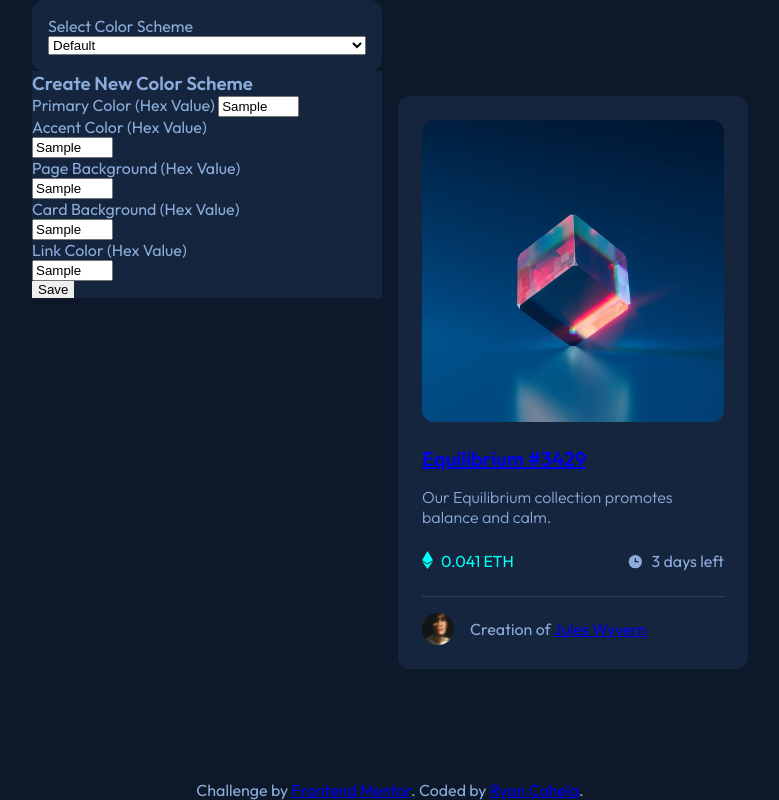
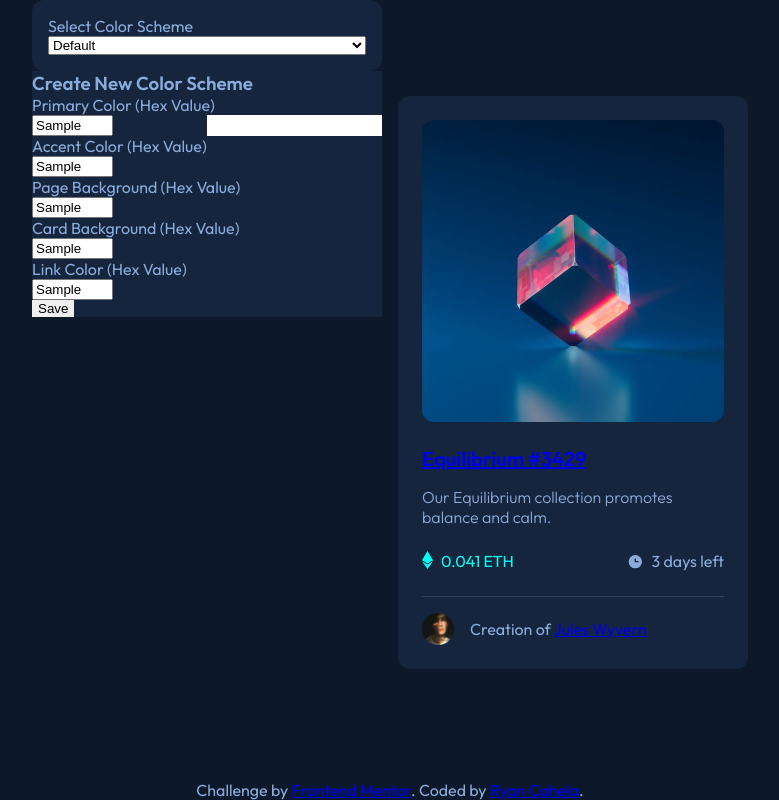
Before and after one commit to RyanCahela/12_09_21_NFT_Card_Mockup, a website built with Parcel: page src/index.html in a window 1280 px wide. Both pictures are taken after typing "Sample", "Sample", "Sample", "Sample", "Sample" into the empty fields and a click on the button "Save". Shown: the whole page, without its empty margins (250-1029 px from the left). Built offline with nearby package versions, Linux system fonts and the light colour scheme.

Commit message:
color preview component formats string on input event

```diff
--- a/src/create_new_color_scheme.js
+++ /dev/null
@@ -1,9 +0,0 @@
-(function create_new_color_scheme() {
-  const createNewSchemeForm = document.querySelector(
-    ".js-create-new-scheme-form"
-  );
-
-  createNewSchemeForm.addEventListener("submit", (e) => {
-    e.preventDefault();
-  });
-})();
--- a/src/index.html
+++ b/src/index.html
@@ -51,18 +51,23 @@
           "
         >
           <h3>Create New Color Scheme</h3>
-          <div class="js-new-color-input">
-            <label for="primary-color">Primary Color (Hex Value)</label>
+          <div class="js-new-color-input new-color-input">
+            <label class="new-color-input__label" for="js-primary-color"
+              >Primary Color (Hex Value)</label
+            >
             <input
-              class="input"
+              class="new-color-input__input"
               name="primary-color"
-              id="primary-color"
+              id="js-primary-color"
               minlength="3"
               type="text"
               maxlength="7"
               size="7"
             />
-            <div class="color-preview js-color-preview"></div>
+            <span
+              class="new-color-input__preview"
+              id="js-primary-color-preview"
+            ></span>
           </div>
           <label for="primary-accent-color">Accent Color (Hex Value)</label>
           <input
@@ -165,7 +170,7 @@
         </div>
       </footer>
     </div>
-    <script src="select_color_scheme.js"></script>
-    <script src="create_new_color_scheme.js"></script>
+    <script src="./js/select_color_scheme.js"></script>
+    <script src="./js/create_new_color_scheme.js"></script>
   </body>
 </html>
--- /dev/null
+++ b/src/js/create_new_color_scheme.js
@@ -0,0 +1,26 @@
+(function create_new_color_scheme() {
+  const createNewSchemeForm = document.querySelector(
+    ".js-create-new-scheme-form"
+  );
+
+  const primaryColorInput = document.querySelector("#js-primary-color");
+  const primaryColorPreview = document.querySelector(
+    "#js-primary-color-preview"
+  );
+
+  primaryColorInput.addEventListener("input", (e) => {
+    console.log("change", e.target.value);
+    const hexCode = appendWithHashtag(e.target.value);
+    primaryColorPreview.style.backgroundColor = hexCode;
+  });
+
+  createNewSchemeForm.addEventListener("submit", (e) => {
+    e.preventDefault();
+  });
+
+  //helper function
+  function appendWithHashtag(string) {
+    if (string[0] === "#") return string;
+    return "#" + string;
+  }
+})();
--- a/src/styles/components/index.scss
+++ b/src/styles/components/index.scss
@@ -1,3 +1,4 @@
 @use "./body.scss";
 @use "./nft-card.scss";
 @use "./color_select_form.scss";
+@use "./new-color-input.scss";
--- /dev/null
+++ b/src/styles/components/new-color-input.scss
@@ -0,0 +1,20 @@
+.new-color-input {
+  display: grid;
+  grid-template-columns: 1fr 1fr;
+  grid-template-rows: auto auto;
+  width: 100%;
+
+  &__preview {
+    display: inline-block;
+    grid-column: 2 / 3;
+    background-color: white;
+  }
+
+  &__label {
+    grid-column: -1 / 1;
+  }
+
+  &__input {
+    justify-self: start;
+  }
+}
```
Also changed, not shown: src/js/select_color_scheme.js (renamed from src/select_color_scheme.js).
